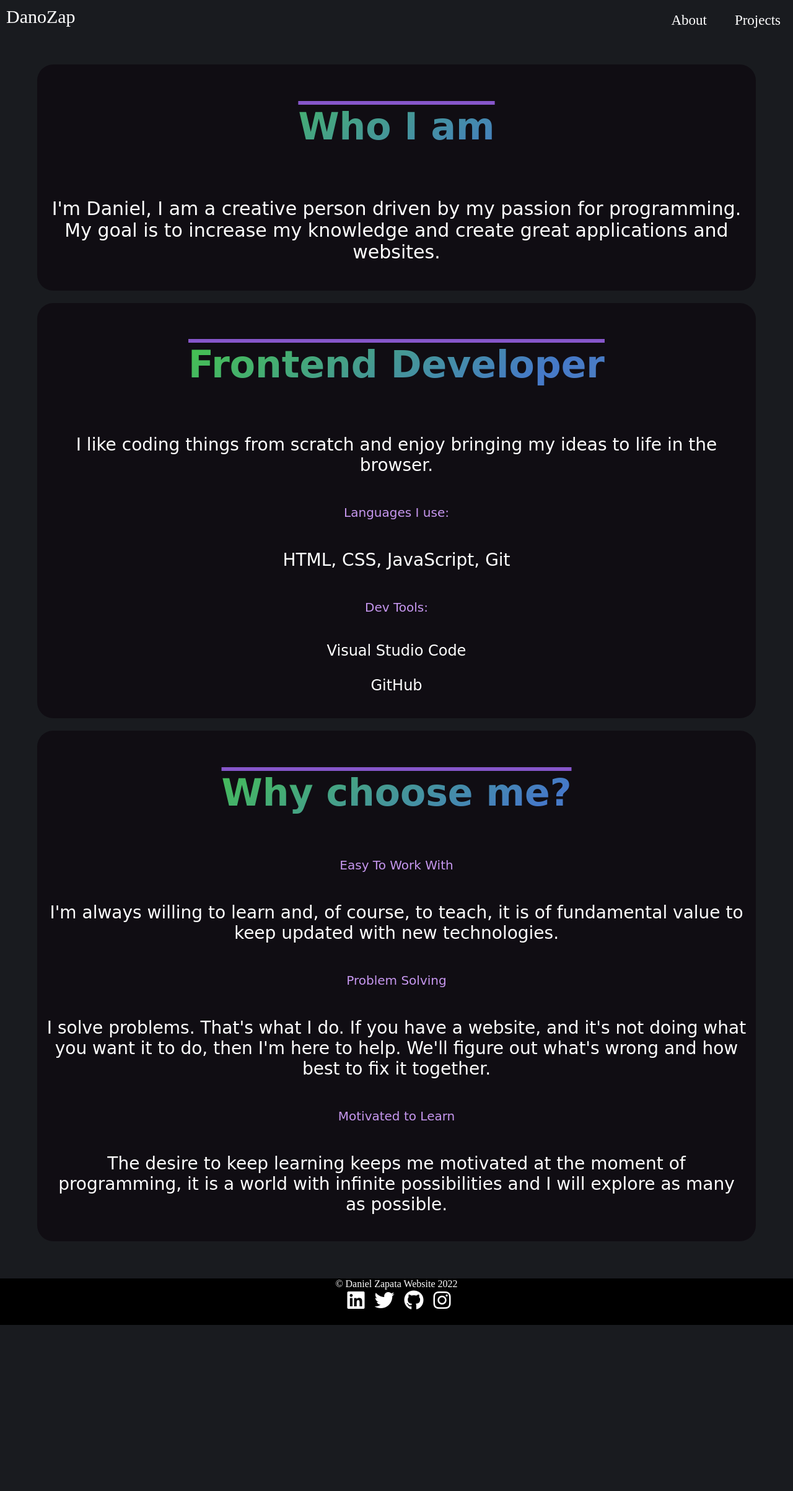
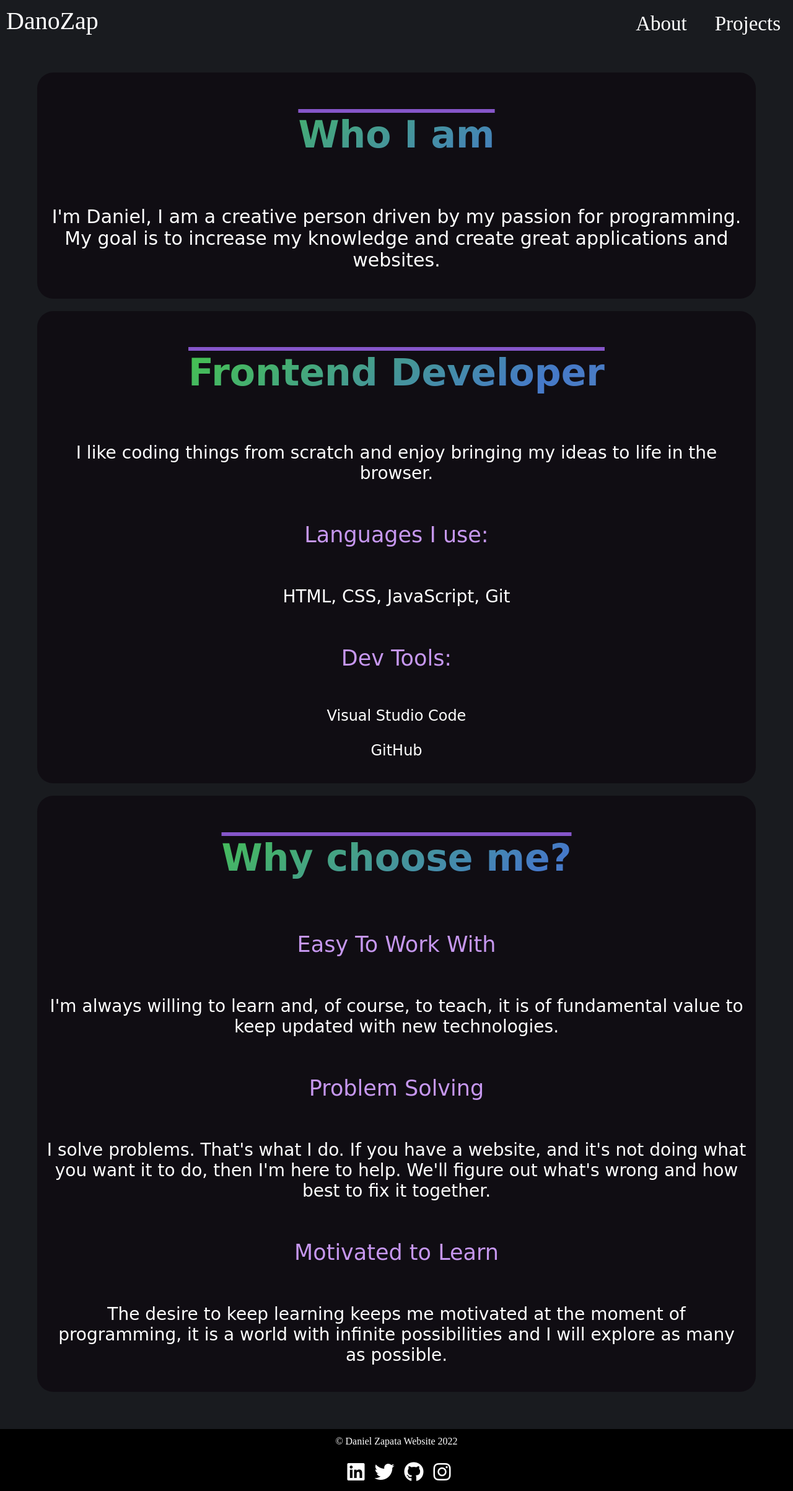
Before and after one commit to DanoZap/danozap.github.io, a plain HTML site: page about/about.html in a window 1280 px wide. Shown: the whole page at 62% size. Before the commit the page ends 2138 px from the top, so only its background shows below. Drawn offline with Linux system fonts and the light colour scheme; a web font is replaced by a local one.

Commit message:
footer fixed v0.9

```diff
--- a/Projects/style.css
+++ b/Projects/style.css
@@ -13,7 +13,7 @@ body {
     margin: 10;
     color: #fff;
     width: 50%;
-    font-size: 30px;
+    font-size: 40px;
     text-decoration: none;
     text-align: left;
 }
@@ -50,7 +50,7 @@ body {
     margin: 10px;
     color: #fff;
     text-decoration: none;
-    font-size: 23px;
+    font-size: 33px;
 }
 
 .menu-item:hover {
@@ -81,10 +81,11 @@ body {
 }
 
 .home-footer {
+    display: flex;
     background-color: #000;
     color: #fff;
     bottom: 0;
-    height: 75px;
+    height: 100px;
     width: 100%;
 }
 
--- a/about/style.css
+++ b/about/style.css
@@ -13,7 +13,7 @@ body {
     margin: 10;
     color: #fff;
     width: 50%;
-    font-size: 30px;
+    font-size: 40px;
     text-decoration: none;
     text-align: left;
 }
@@ -50,7 +50,7 @@ body {
     margin: 10px;
     color: #fff;
     text-decoration: none;
-    font-size: 23px;
+    font-size: 33px;
 }
 
 .menu-item:hover {
@@ -97,7 +97,7 @@ body {
 
 .p-in-p {
     text-align: center;
-    font-size: 20px;
+    font-size: 35px;
     color: #c697ef;
 }
 
@@ -114,10 +114,11 @@ p {
 }
 
 .home-footer {
+    display: flex;
     background-color: #000;
     color: #fff;
     bottom: 0;
-    height: 75px;
+    height: 100px;
     width: 100%;
 }
 
--- a/style.css
+++ b/style.css
@@ -2,6 +2,7 @@ body {
     margin: 0;
     color: #fff;
     background: #191b1f;
+    cursor: crosshair;
 }
 
 .home-header-nav {
@@ -13,7 +14,7 @@ body {
     margin: 10;
     color: #fff;
     width: 50%;
-    font-size: 30px;
+    font-size: 40px;
     text-decoration: none;
     text-align: left;
 }
@@ -50,7 +51,7 @@ body {
     margin: 10px;
     color: #fff;
     text-decoration: none;
-    font-size: 23px;
+    font-size: 33px;
 }
 
 .menu-item:hover {
@@ -59,10 +60,11 @@ body {
 }
 
 .site-title {
-    background: linear-gradient(336deg, rgba(0,0,255,.8), rgba(0,0,255,0) 70%);
+    background: linear-gradient(336deg, rgba(47, 97, 138, 0.6), rgba(160,58,105,.6) 70%);
     width: 100%;
-    height: 850px;
+    height: 840px;
 }
+
 
 .myself  {
     margin: 65px;
@@ -75,13 +77,20 @@ body {
 }
 
 .my-face {
+    margin: 15px auto;
     width: 350px;
     border-radius: 33%;
-    box-shadow: 0px 7px 68px 5px rgba(193,64,204,0.88);
+    box-shadow: 0px 7px 68px 5px rgba(241, 123, 251, 0.88);
     -webkit-box-shadow: 0px 7px 68px 5px rgba(193,64,204,0.88);
     -moz-box-shadow: 0px 7px 68px 5px rgba(193,64,204,0.88);
     display: block;
-    margin: 0 auto 24px;
+}
+
+.my-face:hover {
+    transition: .6s;
+    box-shadow: 0px 7px 68px 5px rgba(132, 40, 230, 0.9);
+    -webkit-box-shadow: 0px 7px 68px 5px rgba(144, 68, 221, 0.88);
+    -moz-box-shadow: 0px 7px 68px 5px rgba(193,64,204,0.88);
 }
 
 .about-me {
@@ -94,34 +103,13 @@ body {
     font-size: 35px;
 }
 
-.site-projects {
-    height: 850px;
-}
-
-.projects {
-    margin: 40px;
-    padding: 5px;
+.home-footer {
     display: flex;
-    object-position: center;
-    flex-wrap: wrap;
-    align-content: space-around;
-}
-
-.project-box {
-    margin: 30px;
-    width: 400px;
-    height: 300px;
-    border: 1px solid lightgray;
-    border-radius: 12px;
-    text-align: center;
-}
-
-.home-footer {
     background-color: #000;
     color: #fff;
     position: absolute;
     bottom: 0;
-    height: 75px;
+    height: 100px;
     width: 100%;
 }
 
```
